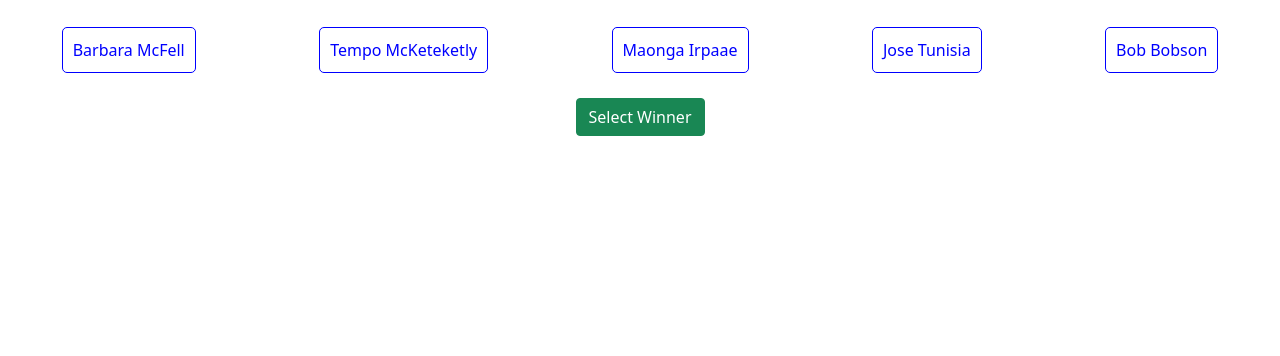
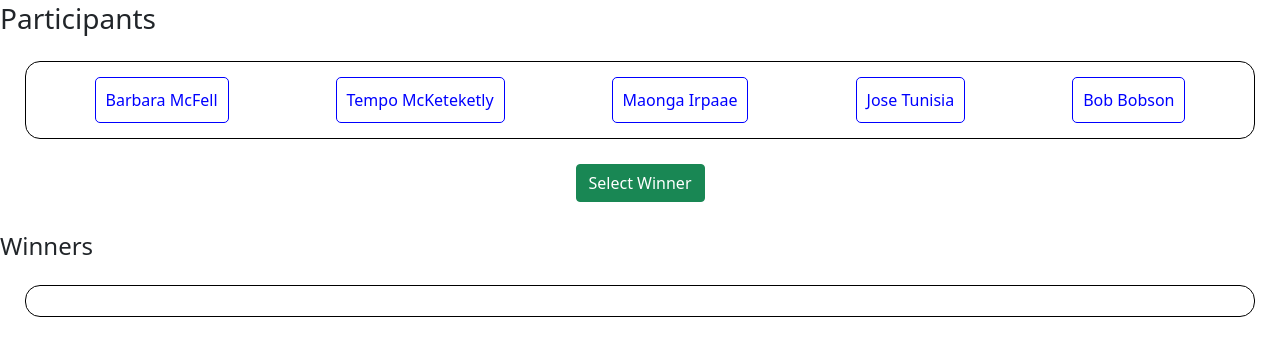
Before and after one commit to ananduvt/RandomNamePicker, a plain HTML site: page index.html in a window 1280 px wide. Shown: the part 114-470 px from the top of the page. Drawn offline with nearby package versions, Linux system fonts and the light colour scheme.

Commit message:
minor change

```diff
--- a/index.html
+++ b/index.html
@@ -30,8 +30,9 @@
 			</div>
 		</div>
 
-		<div id="pickList" class="pickList">
-
+		<div id="pick" class="pick">
+			<h3>Participants</h3>
+			<div id="pickList" class="pickList"></div>
 		</div>
 
 		<div class="controls">
@@ -44,8 +45,9 @@
 		<input type="file" name="inputfile"
             id="inputfile" onchange="fileRead(this)" hidden>
 
-        <div id="selectedList" class="selectedList">
-
+        <div id="selected" class="selected">
+			<h4>Winners</h4>
+			<div id="selectedList" class="selectedList"></div>
 		</div>
 
 		<div class="offcanvas offcanvas-end" tabindex="-1" id="offcanvasRight" aria-labelledby="offcanvasRightLabel">
@@ -54,6 +56,11 @@
 			<button type="button" class="btn-close text-reset" data-bs-dismiss="offcanvas" aria-label="Close"></button>
 		  </div>
 		  <div class="offcanvas-body">
+
+			<p class="lead">
+				Load names from file
+			</p>
+
 			<button type="button" class="btn btn-primary" onclick="readFile()">Load From File</button>
 		  </div>
 		</div>
--- a/main.css
+++ b/main.css
@@ -29,15 +29,23 @@
 }
 
 .pickList{
-	color:blue;
-	display: flex;
-	margin-top: 25px;
-	margin-bottom: 25px;
+	color: blue;
+    display: flex;
+    /* margin-top: 25px; */
+    /* margin-bottom: 25px; */
+    border: 1px black solid;
+    border-radius: 15px;
+    margin: 25px 25px;
+    padding: 15px 15px;
 }
 
 .selectedList{
 	color:green;
 	display: flex;
+	 border: 1px black solid;
+    border-radius: 15px;
+    margin: 25px 25px;
+    padding: 15px 15px;
 }
 
 .pickListNames {
```
Also changed, not shown: Employee Data.txt.
